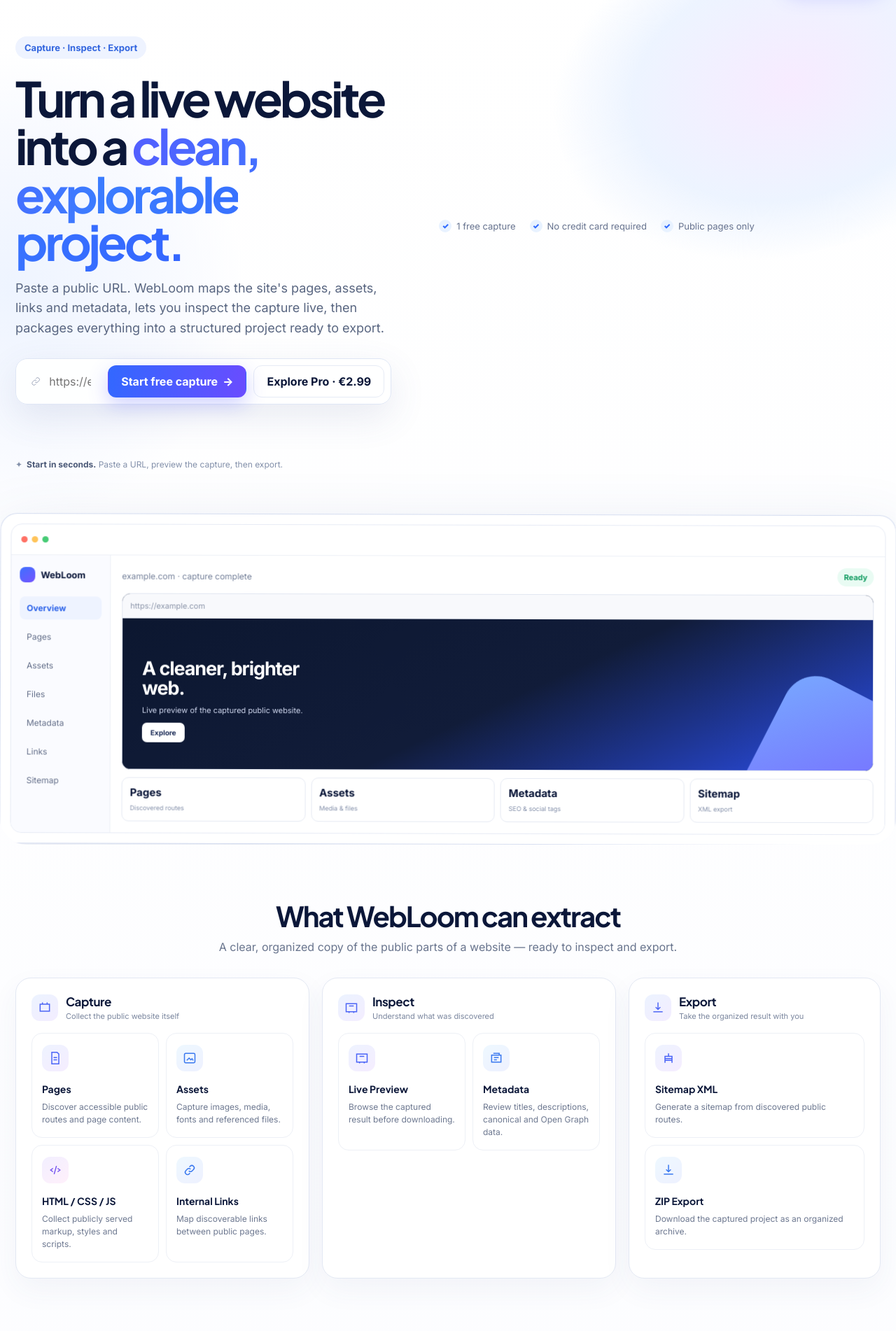
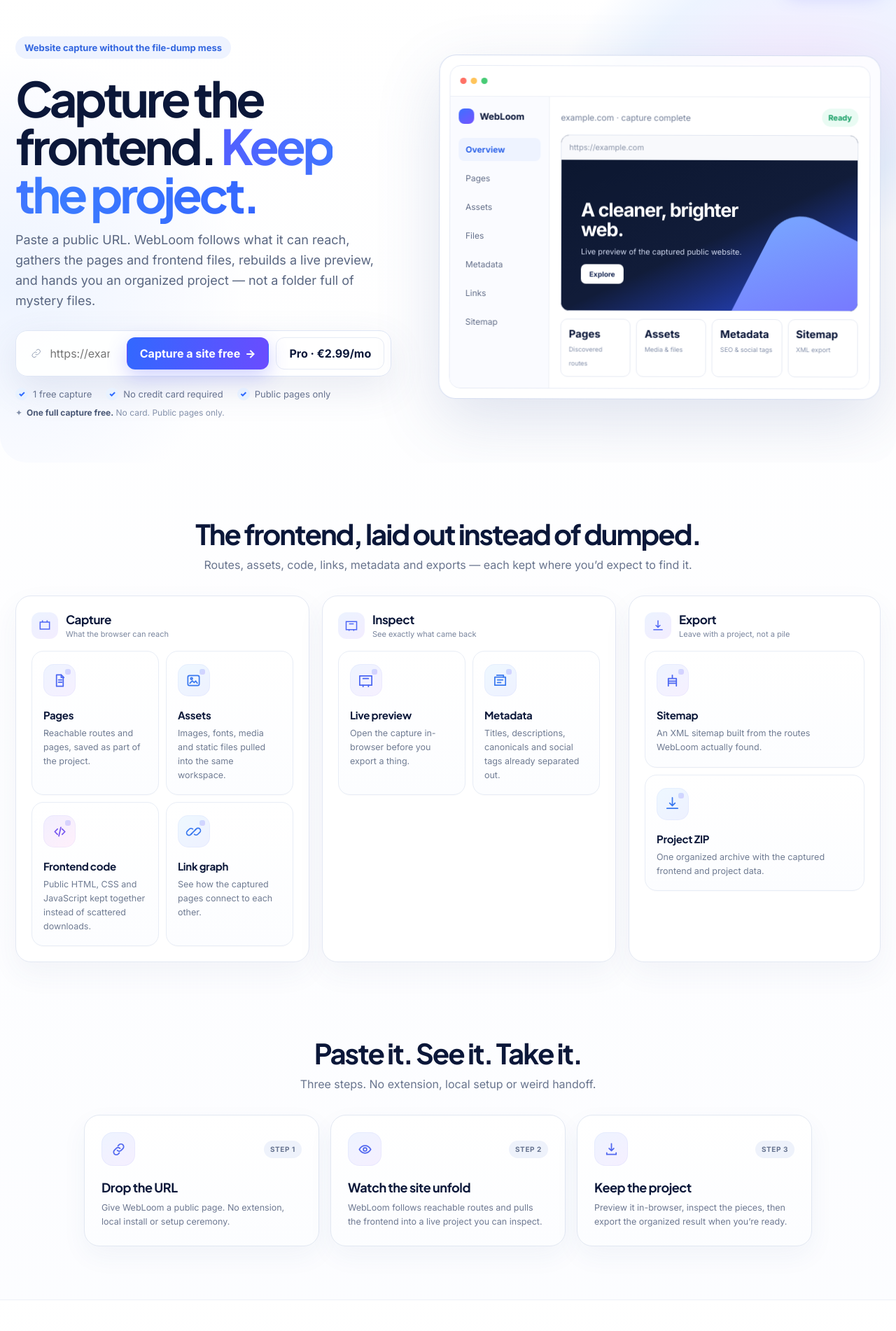
Before and after one commit to greenman9909-cmd/spa-ripper, a Flask app: page / in a window 1280 px wide. Shown: the part 79-1981 px from the top of the page at 70% size. Run offline with Flask 3, Linux system fonts and the light colour scheme.

Commit message:
Sharpen WebLoom icons and landing copy

```diff
--- a/web/templates/index.html
+++ b/web/templates/index.html
@@ -72,16 +72,16 @@
     .summary{display:grid;grid-template-columns:repeat(4,1fr);gap:8px;margin-top:11px}
     .stat{border:1px solid #e6eaf3;border-radius:10px;padding:11px;background:#fff}
     .stat b{display:block;font-size:15px}.stat small{font-size:9px;color:#8490aa}
-    .section{padding:76px 0}
+    .section{padding:76px 0;scroll-margin-top:88px}
     .section-title{text-align:center;margin-bottom:34px}
     .section-title h2{font-size:clamp(31px,3.2vw,40px);letter-spacing:-.05em;margin:0 0 9px}
     .section-title p{margin:0;color:#68748d}
     .feature-groups{display:grid;grid-template-columns:1.05fr 1.05fr .9fr;gap:18px}.feature-group{border:1px solid #e3e8f3;border-radius:22px;background:rgba(255,255,255,.9);padding:22px;box-shadow:0 16px 42px rgba(46,70,126,.055)}.group-head{display:flex;align-items:center;gap:11px;margin-bottom:17px}.group-head .group-icon{width:38px;height:38px;border-radius:12px;display:grid;place-items:center;background:linear-gradient(145deg,#ecf3ff,#f3edff);color:#4d65f5}.group-head svg{width:20px;height:20px;stroke:currentColor;fill:none;stroke-width:1.8}.group-head h3{margin:0;font-size:17px;letter-spacing:-.025em}.group-head p{margin:3px 0 0;color:#7a869e;font-size:11px}.features{display:grid;grid-template-columns:1fr 1fr;gap:10px}.feature-group.export .features{grid-template-columns:1fr}.pricing-zone{position:relative;overflow:hidden}.pricing-zone:before{content:"";position:absolute;width:520px;height:520px;border-radius:50%;left:36%;top:42%;background:radial-gradient(circle,rgba(100,88,255,.07),rgba(255,255,255,0) 68%);pointer-events:none}.pricing{position:relative;z-index:1}
-    .feature{border:1px solid #edf0f6;border-radius:15px;padding:16px 14px;min-height:142px;background:#fff;box-shadow:none;transition:transform .2s ease,box-shadow .2s ease,border-color .2s ease}.feature:hover{transform:translateY(-3px);box-shadow:0 14px 30px rgba(42,69,129,.08);border-color:#dce3f4}
-    .icon{width:38px;height:38px;border-radius:12px;display:grid;place-items:center;margin-bottom:16px;background:linear-gradient(145deg,#eef3ff,#f5edff);color:#4a64f7}
-    .icon svg{width:20px;height:20px;stroke:currentColor;fill:none;stroke-width:1.8}.feature:nth-child(2n) .icon{background:linear-gradient(145deg,#eef8ff,#eef1ff);color:#3978ef}.feature:nth-child(3n) .icon{background:linear-gradient(145deg,#f2efff,#fff0fb);color:#7655ef}
-    .feature h3{font-size:14px;margin:0 0 8px}.feature p{font-size:12px;line-height:1.5;color:#6d7890;margin:0}
-    .how-zone{padding-top:20px}.steps{display:grid;grid-template-columns:repeat(3,1fr);gap:16px;max-width:980px;margin:0 auto}.step{position:relative;border:1px solid var(--line);background:#fff;border-radius:20px;padding:24px;box-shadow:0 12px 34px rgba(42,69,129,.045)}.stepnum{width:34px;height:34px;border-radius:50%;display:grid;place-items:center;background:linear-gradient(135deg,#3569ff,#7051ff);color:#fff;font-weight:850;font-size:13px;margin-bottom:16px;box-shadow:0 8px 18px rgba(73,87,255,.22)}.step h3{margin:0 0 7px;font-size:17px;letter-spacing:-.02em}.step p{margin:0;color:#6d7891;line-height:1.55;font-size:13px}.pricing-zone{background:linear-gradient(180deg,#fff,#f8faff);border-top:1px solid #eef1f8}
+    .feature{border:1px solid #e8edf6;border-radius:17px;padding:18px 16px;min-height:148px;background:linear-gradient(180deg,#fff,#fcfdff);box-shadow:0 1px 0 rgba(24,42,82,.02);transition:transform .2s ease,box-shadow .2s ease,border-color .2s ease}.feature:hover{transform:translateY(-3px);box-shadow:0 16px 34px rgba(42,69,129,.085);border-color:#d6e0f3}
+    .icon{width:46px;height:46px;border-radius:15px;display:grid;place-items:center;margin-bottom:17px;background:linear-gradient(145deg,#eef4ff,#f6f0ff);color:#4b66f2;position:relative;box-shadow:inset 0 0 0 1px rgba(85,104,235,.06)}.icon:after{content:"";position:absolute;width:8px;height:8px;border-radius:3px;right:7px;top:7px;background:linear-gradient(135deg,#4d7cff,#7a50ff);opacity:.22}
+    .icon svg{width:23px;height:23px;stroke:currentColor;fill:none;stroke-width:1.8;stroke-linecap:round;stroke-linejoin:round}.feature:nth-child(2n) .icon{background:linear-gradient(145deg,#eef8ff,#eef1ff);color:#3978ef}.feature:nth-child(3n) .icon{background:linear-gradient(145deg,#f2efff,#fff0fb);color:#7655ef}
+    .feature h3{font-size:15px;margin:0 0 7px;letter-spacing:-.02em}.feature p{font-size:12.5px;line-height:1.58;color:#6f7b92;margin:0}
+    .how-zone{padding-top:28px}.steps{display:grid;grid-template-columns:repeat(3,1fr);gap:16px;max-width:1040px;margin:0 auto}.step{position:relative;border:1px solid #e2e8f2;background:linear-gradient(180deg,#fff,#fcfdff);border-radius:22px;padding:24px;box-shadow:0 14px 36px rgba(42,69,129,.05)}.step-top{display:flex;align-items:center;justify-content:space-between;gap:12px;margin-bottom:19px}.step-icon{width:48px;height:48px;border-radius:16px;display:grid;place-items:center;background:linear-gradient(145deg,#eef4ff,#f5efff);color:#5268ef;box-shadow:inset 0 0 0 1px rgba(76,98,230,.06)}.step-icon svg{width:23px;height:23px;stroke:currentColor;fill:none;stroke-width:1.85;stroke-linecap:round;stroke-linejoin:round}.stepnum{display:inline-flex;align-items:center;justify-content:center;min-width:31px;height:25px;border-radius:999px;background:#eef2fb;color:#66738f;font-weight:800;font-size:10px;letter-spacing:.06em;padding:0 9px}.step h3{margin:0 0 8px;font-size:18px;letter-spacing:-.025em}.step p{margin:0;color:#6d7891;line-height:1.58;font-size:12.5px}.pricing-zone{background:linear-gradient(180deg,#fff,#f8faff);border-top:1px solid #eef1f8}
     .pricing{display:grid;grid-template-columns:.72fr 1.45fr .83fr;gap:22px;align-items:stretch}
     .priceintro{padding:24px 4px}.priceintro h2{font-size:36px;line-height:1.06;letter-spacing:-.05em;margin:0 0 15px}.priceintro p{color:#6c7892;line-height:1.6}
     .plans{display:grid;grid-template-columns:1fr 1fr;gap:18px}
@@ -104,9 +104,9 @@
       .wrap{width:min(100% - 28px,1420px)}.links{display:none}.nav{height:70px}.navcta .btn:first-child{display:none}
       .hero-grid{min-height:auto;gap:34px;padding:34px 0 44px}h1{font-size:45px}.lead{font-size:16px}
       .urlbar{grid-template-columns:1fr}.urlbar>.btn{width:100%}.app{grid-template-columns:94px 1fr}.side{padding:12px 8px}.menu span{font-size:10px;padding:8px 6px}.sidebrand{font-size:0}.summary{grid-template-columns:1fr 1fr}
-      .features{grid-template-columns:1fr 1fr}.feature-group.export .features{grid-template-columns:1fr 1fr}.feature{min-height:138px}.plans{grid-template-columns:1fr}.section{padding:54px 0}
+      .features{grid-template-columns:1fr 1fr}.feature-group.export .features{grid-template-columns:1fr 1fr}.feature{min-height:132px}.plans{grid-template-columns:1fr}.section{padding:54px 0}
     }
-    @media(max-width:480px){h1{font-size:39px}.hero{border-radius:0 0 26px 26px}.features,.feature-group.export .features{grid-template-columns:1fr}.app{grid-template-columns:76px 1fr}.browser{min-width:0}.sitecopy{left:18px}.sitecopy strong{font-size:22px}.summary{grid-template-columns:1fr 1fr}.navcta .btn.primary{padding:10px 12px}}
+    @media(max-width:480px){h1{font-size:39px}.feature-group{padding:17px}.feature{padding:17px 15px}.step{padding:21px}.section-title{margin-bottom:27px}.hero{border-radius:0 0 26px 26px}.features,.feature-group.export .features{grid-template-columns:1fr}.app{grid-template-columns:76px 1fr}.browser{min-width:0}.sitecopy{left:18px}.sitecopy strong{font-size:22px}.summary{grid-template-columns:1fr 1fr}.navcta .btn.primary{padding:10px 12px}}
   </style>
 </head>
 <body>
@@ -124,23 +124,23 @@
     <section class="hero">
       <div class="wrap hero-grid">
         <div>
-          <span class="eyebrow">Capture · Inspect · Export</span>
-          <h1>Turn a live website into a <span class="grad">clean, explorable project.</span></h1>
-          <p class="lead">Paste a public URL. WebLoom maps the site's pages, assets, links and metadata, lets you inspect the capture live, then packages everything into a structured project ready to export.</p>
+          <span class="eyebrow">Website capture without the file-dump mess</span>
+          <h1>Capture the frontend. <span class="grad">Keep the project.</span></h1>
+          <p class="lead">Paste a public URL. WebLoom follows what it can reach, gathers the pages and frontend files, rebuilds a live preview, and hands you an organized project — not a folder full of mystery files.</p>
           <form class="urlbar" id="heroCaptureForm">
             <label class="urlbox">
               <svg viewBox="0 0 24 24" fill="none"><path d="M10.4 13.6a4.5 4.5 0 0 0 6.4 0l2.8-2.8a4.5 4.5 0 1 0-6.4-6.4l-1.6 1.6"/><path d="M13.6 10.4a4.5 4.5 0 0 0-6.4 0l-2.8 2.8a4.5 4.5 0 0 0 6.4 6.4l1.6-1.6"/></svg>
               <input id="heroUrl" name="url" placeholder="https://example.com" aria-label="Website URL" />
             </label>
-            <a class="btn primary" href="/new"><span>Start free capture</span><span class="cta-arrow">→</span></a>
-            <a class="btn" href="#pricing">Explore Pro · €2.99</a>
-          </div>
+            <button class="btn primary" type="submit"><span>Capture a site free</span><span class="cta-arrow">→</span></button>
+            <a class="btn" href="/pricing">Pro · €2.99/mo</a>
+          </form>
           <div class="subline">
             <span class="check"><span class="dotcheck">✓</span>1 free capture</span>
             <span class="check"><span class="dotcheck">✓</span>No credit card required</span>
             <span class="check"><span class="dotcheck">✓</span>Public pages only</span>
           </div>
-          <div class="hero-note"><span>✦</span><span><b>Start in seconds.</b> Paste a URL, preview the capture, then export.</span></div>
+          <div class="hero-note"><span>✦</span><span><b>One full capture free.</b> No card. Public pages only.</span></div>
         </div>
 
         <div class="preview" aria-label="WebLoom app preview">
@@ -171,29 +171,29 @@
     </section>
 
     <section class="section wrap reveal" id="features">
-      <div class="section-title"><h2>What WebLoom can extract</h2><p>A clear, organized copy of the public parts of a website — ready to inspect and export.</p></div>
+      <div class="section-title"><h2>The frontend, laid out instead of dumped.</h2><p>Routes, assets, code, links, metadata and exports — each kept where you’d expect to find it.</p></div>
       <div class="feature-groups">
         <section class="feature-group">
-          <div class="group-head"><span class="group-icon"><svg viewBox="0 0 24 24"><path d="M4 6h16v12H4z"/><path d="M8 3v3m8-3v3"/></svg></span><div><h3>Capture</h3><p>Collect the public website itself</p></div></div>
+          <div class="group-head"><span class="group-icon"><svg viewBox="0 0 24 24"><path d="M4 6h16v12H4z"/><path d="M8 3v3m8-3v3"/></svg></span><div><h3>Capture</h3><p>What the browser can reach</p></div></div>
           <div class="features">
-            <article class="feature"><div class="icon"><svg viewBox="0 0 24 24"><path d="M6 2h9l3 3v17H6z"/><path d="M9 11h6M9 15h6"/></svg></div><h3>Pages</h3><p>Discover accessible public routes and page content.</p></article>
-            <article class="feature"><div class="icon"><svg viewBox="0 0 24 24"><rect x="3" y="4" width="18" height="16" rx="2"/><path d="m7 16 4-4 3 3 2-2 2 3"/></svg></div><h3>Assets</h3><p>Capture images, media, fonts and referenced files.</p></article>
-            <article class="feature"><div class="icon"><svg viewBox="0 0 24 24"><path d="m8 9-4 3 4 3M16 9l4 3-4 3M14 5l-4 14"/></svg></div><h3>HTML / CSS / JS</h3><p>Collect publicly served markup, styles and scripts.</p></article>
-            <article class="feature"><div class="icon"><svg viewBox="0 0 24 24"><path d="M10.5 13.5a4 4 0 0 0 5.7 0l2.3-2.3a4 4 0 0 0-5.7-5.7l-1.3 1.3"/><path d="M13.5 10.5a4 4 0 0 0-5.7 0l-2.3 2.3a4 4 0 0 0 5.7 5.7l1.3-1.3"/></svg></div><h3>Internal Links</h3><p>Map discoverable links between public pages.</p></article>
+            <article class="feature"><div class="icon"><svg viewBox="0 0 24 24"><path d="M7 3.5h7l3 3V20.5H7z"/><path d="M14 3.5v4h4M10 11h5M10 14.5h5"/></svg></div><h3>Pages</h3><p>Reachable routes and pages, saved as part of the project.</p></article>
+            <article class="feature"><div class="icon"><svg viewBox="0 0 24 24"><rect x="3.5" y="4.5" width="17" height="15" rx="2.5"/><circle cx="9" cy="9" r="1.4"/><path d="m6.5 16 3.6-3.7 2.8 2.6 2.3-2.2 2.4 3.3"/></svg></div><h3>Assets</h3><p>Images, fonts, media and static files pulled into the same workspace.</p></article>
+            <article class="feature"><div class="icon"><svg viewBox="0 0 24 24"><path d="m8.5 8-4 4 4 4M15.5 8l4 4-4 4M13.5 5.5 10.5 18.5"/></svg></div><h3>Frontend code</h3><p>Public HTML, CSS and JavaScript kept together instead of scattered downloads.</p></article>
+            <article class="feature"><div class="icon"><svg viewBox="0 0 24 24"><path d="M9.6 14.4 7.8 16.2a3.6 3.6 0 1 1-5.1-5.1l3-3a3.6 3.6 0 0 1 5.1 0"/><path d="m14.4 9.6 1.8-1.8a3.6 3.6 0 1 1 5.1 5.1l-3 3a3.6 3.6 0 0 1-5.1 0"/><path d="m8.5 15.5 7-7"/></svg></div><h3>Link graph</h3><p>See how the captured pages connect to each other.</p></article>
           </div>
         </section>
         <section class="feature-group">
-          <div class="group-head"><span class="group-icon"><svg viewBox="0 0 24 24"><path d="M3 5h18v14H3z"/><path d="M8 19v2m8-2v2M8 9h8"/></svg></span><div><h3>Inspect</h3><p>Understand what was discovered</p></div></div>
+          <div class="group-head"><span class="group-icon"><svg viewBox="0 0 24 24"><path d="M3 5h18v14H3z"/><path d="M8 19v2m8-2v2M8 9h8"/></svg></span><div><h3>Inspect</h3><p>See exactly what came back</p></div></div>
           <div class="features">
-            <article class="feature"><div class="icon"><svg viewBox="0 0 24 24"><path d="M3 5h18v14H3z"/><path d="M8 19v2m8-2v2M8 9h8"/></svg></div><h3>Live Preview</h3><p>Browse the captured result before downloading.</p></article>
-            <article class="feature"><div class="icon"><svg viewBox="0 0 24 24"><path d="M4 7h16v12H4z"/><path d="M7 4h10v3M8 11h8M8 15h5"/></svg></div><h3>Metadata</h3><p>Review titles, descriptions, canonical and Open Graph data.</p></article>
+            <article class="feature"><div class="icon"><svg viewBox="0 0 24 24"><path d="M3 5h18v14H3z"/><path d="M8 19v2m8-2v2M8 9h8"/></svg></div><h3>Live preview</h3><p>Open the capture in-browser before you export a thing.</p></article>
+            <article class="feature"><div class="icon"><svg viewBox="0 0 24 24"><path d="M4 7h16v12H4z"/><path d="M7 4h10v3M8 11h8M8 15h5"/></svg></div><h3>Metadata</h3><p>Titles, descriptions, canonicals and social tags already separated out.</p></article>
           </div>
         </section>
         <section class="feature-group export">
-          <div class="group-head"><span class="group-icon"><svg viewBox="0 0 24 24"><path d="M12 3v12M8 11l4 4 4-4"/><path d="M4 19h16"/></svg></span><div><h3>Export</h3><p>Take the organized result with you</p></div></div>
+          <div class="group-head"><span class="group-icon"><svg viewBox="0 0 24 24"><path d="M12 3v12M8 11l4 4 4-4"/><path d="M4 19h16"/></svg></span><div><h3>Export</h3><p>Leave with a project, not a pile</p></div></div>
           <div class="features">
-            <article class="feature"><div class="icon"><svg viewBox="0 0 24 24"><path d="M12 4v5M6 20v-4h12v4M6 16v-3h12v3M12 9h-6v4m6-4h6v4"/></svg></div><h3>Sitemap XML</h3><p>Generate a sitemap from discovered public routes.</p></article>
-            <article class="feature"><div class="icon"><svg viewBox="0 0 24 24"><path d="M12 3v12M8 11l4 4 4-4"/><path d="M4 19h16"/></svg></div><h3>ZIP Export</h3><p>Download the captured project as an organized archive.</p></article>
+            <article class="feature"><div class="icon"><svg viewBox="0 0 24 24"><path d="M12 4v5M6 20v-4h12v4M6 16v-3h12v3M12 9h-6v4m6-4h6v4"/></svg></div><h3>Sitemap</h3><p>An XML sitemap built from the routes WebLoom actually found.</p></article>
+            <article class="feature"><div class="icon"><svg viewBox="0 0 24 24"><path d="M12 3v12M8 11l4 4 4-4"/><path d="M4 19h16"/></svg></div><h3>Project ZIP</h3><p>One organized archive with the captured frontend and project data.</p></article>
           </div>
         </section>
       </div>
@@ -201,11 +201,11 @@
 
 
     <section class="section how-zone wrap reveal" id="how">
-      <div class="section-title"><h2>From URL to organized project</h2><p>A simple workflow designed to make public website capture easy to understand.</p></div>
+      <div class="section-title"><h2>Paste it. See it. Take it.</h2><p>Three steps. No extension, local setup or weird handoff.</p></div>
       <div class="steps">
-        <article class="step"><div class="stepnum">1</div><h3>Paste a public URL</h3><p>Enter a website that is publicly accessible without a login or protected access.</p></article>
-        <article class="step"><div class="stepnum">2</div><h3>Review the capture</h3><p>Inspect discovered pages, assets, metadata and links in one clean workspace with live preview.</p></article>
-        <article class="step"><div class="stepnum">3</div><h3>Export your files</h3><p>Download the organized result as a ZIP, including captured files and generated sitemap data.</p></article>
+        <article class="step"><div class="step-top"><span class="step-icon"><svg viewBox="0 0 24 24"><path d="M10 13.5a4 4 0 0 0 5.7 0l2.6-2.6a4 4 0 1 0-5.7-5.7L11 6.8"/><path d="M14 10.5a4 4 0 0 0-5.7 0l-2.6 2.6a4 4 0 1 0 5.7 5.7l1.6-1.6"/></svg></span><span class="stepnum">STEP 1</span></div><h3>Drop the URL</h3><p>Give WebLoom a public page. No extension, local install or setup ceremony.</p></article>
+        <article class="step"><div class="step-top"><span class="step-icon"><svg viewBox="0 0 24 24"><path d="M3.5 12s3.2-5.5 8.5-5.5 8.5 5.5 8.5 5.5-3.2 5.5-8.5 5.5S3.5 12 3.5 12Z"/><circle cx="12" cy="12" r="2.5"/></svg></span><span class="stepnum">STEP 2</span></div><h3>Watch the site unfold</h3><p>WebLoom follows reachable routes and pulls the frontend into a live project you can inspect.</p></article>
+        <article class="step"><div class="step-top"><span class="step-icon"><svg viewBox="0 0 24 24"><path d="M12 3.5v10M8.5 10.5 12 14l3.5-3.5"/><path d="M5 17v2.5h14V17"/></svg></span><span class="stepnum">STEP 3</span></div><h3>Keep the project</h3><p>Preview it in-browser, inspect the pieces, then export the organized result when you’re ready.</p></article>
       </div>
     </section>
 
```
